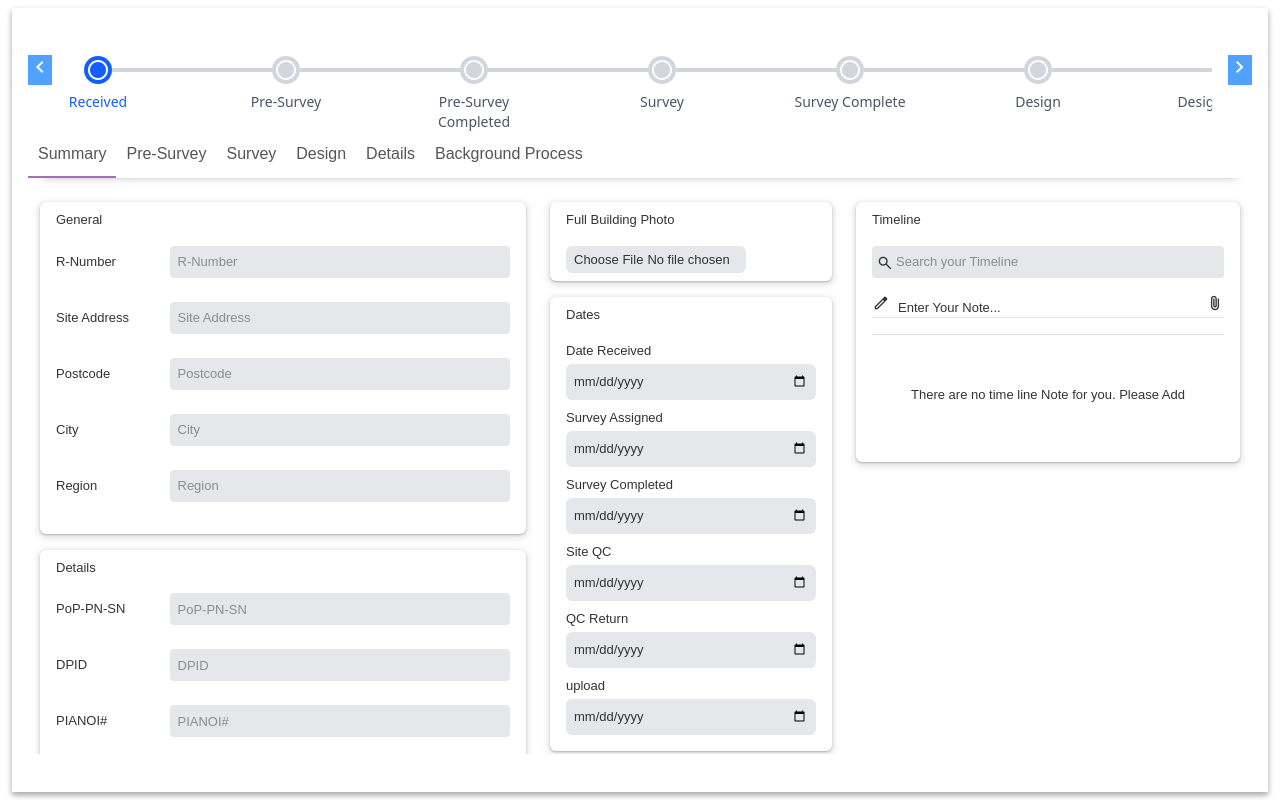
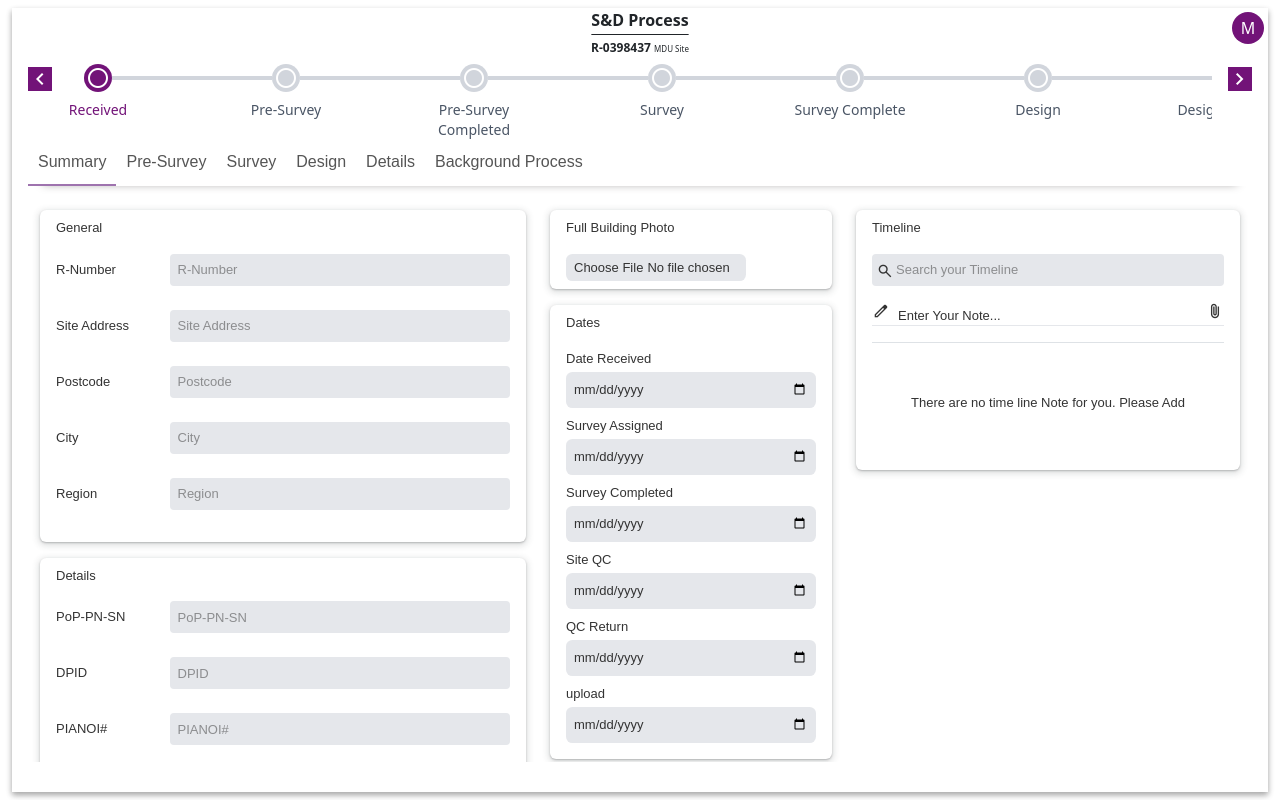
Before and after one commit to manukanna/ddims, a React (Create React App) app: page / in a window 1280 px wide. Both pictures are taken after a click on the element "Login Practice". Built offline with nearby package versions, Linux system fonts and the light colour scheme.

Commit message:
menu component implemented

```diff
--- a/src/components/StepperComponent/StepComponent.tsx
+++ b/src/components/StepperComponent/StepComponent.tsx
@@ -1,6 +1,7 @@
 import React, { useRef } from 'react';
 import './stylesStep.scss'
 import { SurveyTabs } from './SurveyTabs';
+import { MenuDropdown } from '../common_components/MenuComponent/menuComponent';
 
 export function StepperComponent() {
     const [currentStep, setCurrentStep] = React.useState(0);
@@ -40,8 +41,8 @@ export function StepperComponent() {
         });
     };
 
-    const activeColor = (index: any) => currentStep === index ? 'bg-blue-600' : 'bg-gray-300';
-    const activeColorTitle = (index: any) => currentStep === index ? 'text-blue-600' : 'text-gray-600';
+    const activeColor = (index: any) => currentStep === index ? 'bg-fuchsia-900' : 'bg-gray-300';
+    const activeColorTitle = (index: any) => currentStep === index ? 'text-fuchsia-900' : 'text-gray-600';
     const isFinalStep = (index: any) => index === NUMBER_OF_STEPS - 1;
     const checkedStatus = (index: any) => currentStep >= index ?
         <span className="material-symbols-outlined text-white">check</span> :
@@ -61,17 +62,26 @@ export function StepperComponent() {
     return (
         <div className='container-fluid'>
             <div className='totalComponent px-3 my-2'>
+                <div className='flex justify-center'>
+                    <div className='text-center'>
+                        <div className='font-bold underline underline-offset-8'>S&D Process</div>
+                        <div className='font-bold text-xs mt-2 text-center'>R-0398437  <span className='font-normal text-[8px] text-center'>MDU Site</span></div>
+                    </div>
+                    <div className='absolute right-4 top-3'>
+                        <MenuDropdown />
+                    </div>
+                </div>
                 <div className='d-flex items-center'>
-                    <div>
+                    <div className='-mt-8'>
                         <button
                             onClick={goToPreviousStep}
-                            className="bg-blue-400 text-white rounded-md"
+                            className="bg-fuchsia-900 text-white rounded-md h-6"
                         >
                             <span className="material-symbols-outlined">chevron_left</span>
                         </button>
                     </div>
                     <div
-                        className="stepper-content mx-3 flex items-center overflow-x-auto space-x-6 px-3 py-5"
+                        className="stepper-content mx-3 flex items-center overflow-x-auto space-x-6 px-3 pb-5 pt-2"
                         style={{ maxWidth: '100%' }}
                     >
                         {Array.from({ length: NUMBER_OF_STEPS }).map((_, index) => (
@@ -103,10 +113,10 @@ export function StepperComponent() {
                             </React.Fragment>
                         ))}
                     </div>
-                    <div>
+                    <div className='-mt-8'>
                         <button
                             onClick={goToNextStep}
-                            className="bg-blue-400 text-white rounded-md"
+                            className="bg-fuchsia-900 text-white rounded-md h-6"
                         >
                             <span className="material-symbols-outlined">chevron_right</span>
                         </button>
--- a/src/components/TabsComponents/summaryComponent.tsx
+++ b/src/components/TabsComponents/summaryComponent.tsx
@@ -108,7 +108,7 @@ export const SummaryComponent = () => {
                                 {summaryInputFields.buldingImage ?
                                     <div className='relative w-34'>
                                         <img className='rounded-[1vw] h-48' src={summaryInputFields.buldingImage} alt="" />
-                                        <span className='absolute right-2 top-0 bg-white rounded-[1vw] h-6 cursor-pointer' onClick={changingBuildingImage}>
+                                        <span className='absolute right-0.5 top-1 bg-white rounded-[1vw] h-6 cursor-pointer' onClick={changingBuildingImage}>
                                             <span className="material-symbols-outlined text-sm">close</span>
                                         </span>
                                     </div> :
--- /dev/null
+++ b/src/components/common_components/MenuComponent/menuComponent.tsx
@@ -0,0 +1,58 @@
+import Cookies from 'js-cookie';
+import React, { useState, useRef, useEffect } from 'react';
+import { useNavigate } from 'react-router-dom';
+
+export const MenuDropdown = () => {
+    const navigate = useNavigate();
+    const [isOpen, setIsOpen] = useState(false);
+    const dropdownRef = useRef<HTMLDivElement>(null);
+    const toggleDropdown = () => setIsOpen((prev) => !prev);
+    useEffect(() => {
+        const handleClickOutside = (e: MouseEvent) => {
+            if (dropdownRef.current && !dropdownRef.current.contains(e.target as Node)) {
+                setIsOpen(false);
+            }
+        };
+        document.addEventListener('click', handleClickOutside);
+        return () => {
+            document.removeEventListener('click', handleClickOutside);
+        };
+    }, []);
+    const logout = () => {
+        Cookies.remove('authToken');
+        Cookies.remove('tokenExpiry');
+        navigate('/')
+    }
+    return (
+        <div ref={dropdownRef} className="relative inline-block text-left rounded-full bg-fuchsia-900 text-white ">
+
+            <button
+                onClick={toggleDropdown}
+                className="px-2 py-1 h-8 w-8"
+            >
+                M
+            </button>
+
+            {isOpen && (
+                <div className="absolute right-0 mt-2 w-80 bg-white shadow-lg rounded-md ring-1 ring-black ring-opacity-5 z-99 px-2 py-2">
+                    <div className='flex justify-between items-center border-b-1 border-gray-300'>
+                        <div className='text-fuchsia-900 text-sm'>User profile</div>
+                        <div>
+                            <button onClick={logout} className="block w-auto text-sm text-gray-700">
+                                <span className="material-symbols-outlined mx-2">power_settings_new</span>
+                                {/* <span>Logout</span> */}
+                            </button>
+                        </div>
+                    </div>
+                    <div className='flex flex-row items-center text-fuchsia-900 text-center mb-2 mt-2 font-bold'>
+                        <div className='h-15 w-15 border rounded-full flex items-center justify-center me-2 '>M#</div>
+                        <div className='text-left'>
+                            <div>Manohar</div>
+                            <div className='font-normal'>manu@gmail.com</div>
+                        </div>
+                    </div>
+                </div>
+            )}
+        </div>
+    );
+};
```
